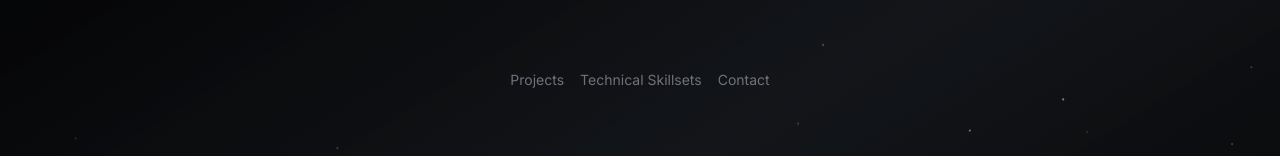
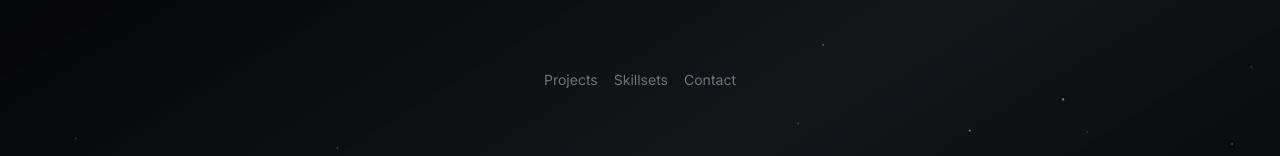
Before and after one commit to Muntasir2001/noobdev54-website, a Next.js app: page / in a window 1280 px wide. Shown: the part 205-361 px from the top of the page. Built offline with nearby package versions, Linux system fonts and the light colour scheme; what tailwindcss-debug-screens would draw is missing.

Commit message:
shortedned skillsets name on navbar

```diff
--- a/app/page.tsx
+++ b/app/page.tsx
@@ -4,7 +4,7 @@ import Particles from '@/components/Particles';
 
 const navigation = [
 	{ name: 'Projects', href: '/projects' },
-	{ name: 'Technical Skillsets', href: '/technical-skillsets' },
+	{ name: 'Skillsets', href: '/technical-skillsets' },
 	{ name: 'Contact', href: '/contact' },
 ];
 
--- a/components/Navbar.tsx
+++ b/components/Navbar.tsx
@@ -45,7 +45,7 @@ export const Navbar: React.FC = () => {
 							href='/technical-skillsets'
 							className='duration-200 text-zinc-400 hover:text-zinc-100'
 						>
-							Technical Skillsets
+							Skillsets
 						</Link>
 						<Link
 							href='/contact'
```
